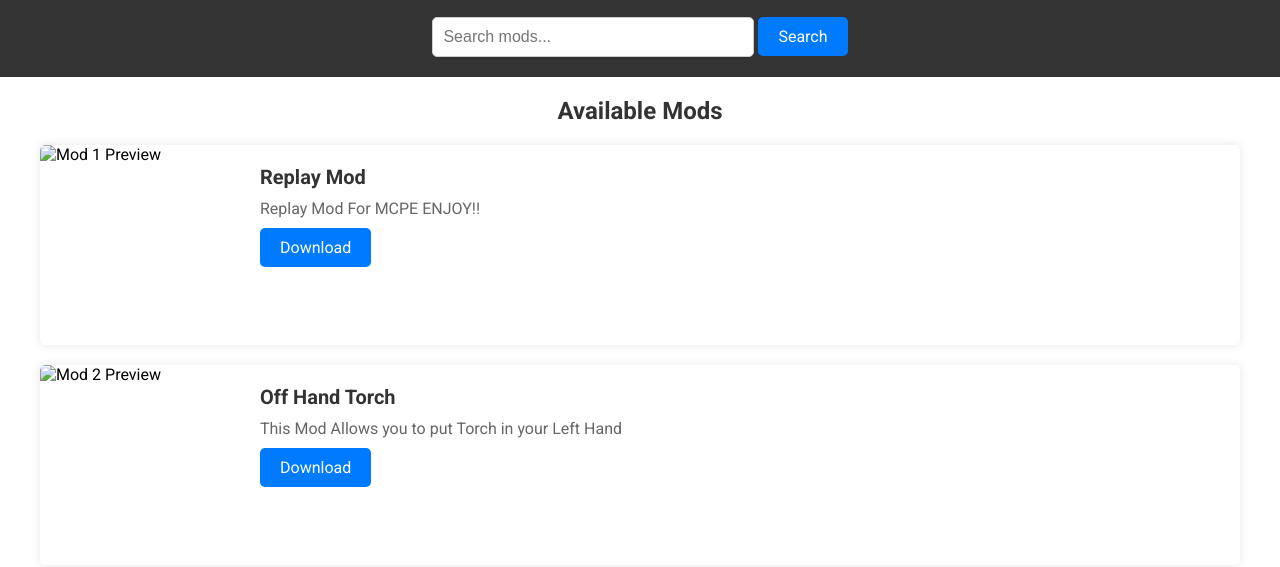
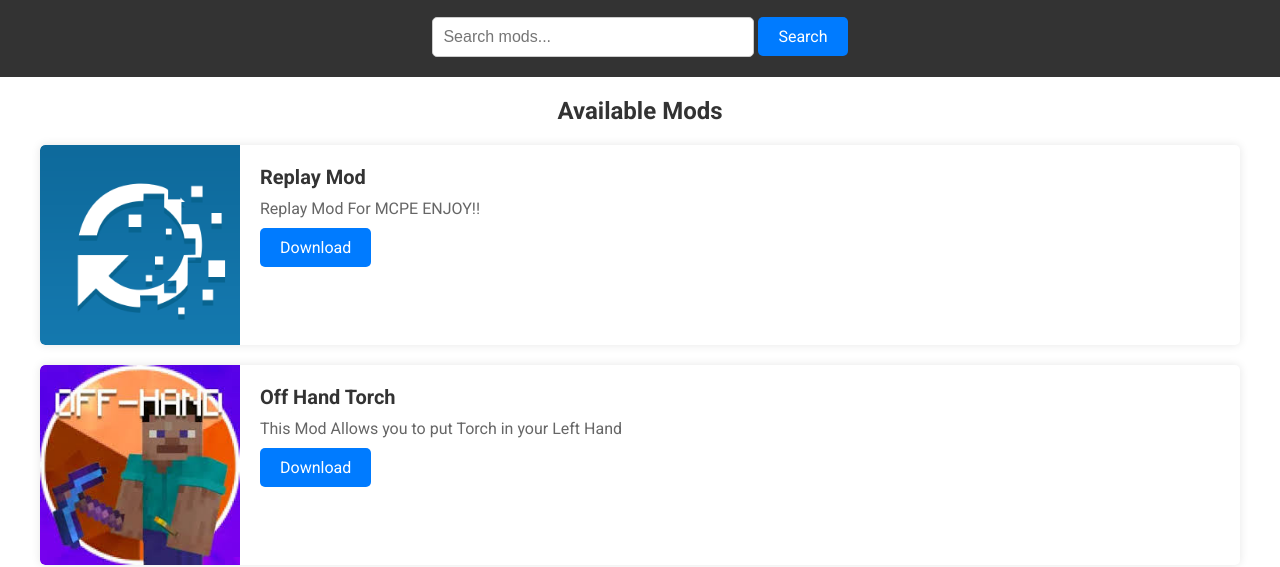
Before and after one commit to ExpertCraftMods/ExpertCraftMods, a plain HTML site: page index.html in a window 1280 px wide. Shown: the part 234-801 px from the top of the page. Drawn offline with Linux system fonts and the light colour scheme; a web font is replaced by a local one.

Commit message:
Update index.html

```diff
--- a/index.html
+++ b/index.html
@@ -24,7 +24,7 @@
         <div class="container">
             <h2>Available Mods</h2>
             <div class="mod-card">
-                <img src="images/replaymod.png" alt="Mod 1 Preview">
+                <img src="replaymod.png" alt="Mod 1 Preview">
                 <div class="mod-info">
                     <h3>Replay Mod</h3>
                     <p>Replay Mod For MCPE ENJOY!!</p>
@@ -32,7 +32,7 @@
                 </div>
             </div>
             <div class="mod-card">
-                <img src="images/images (4).jpeg" alt="Mod 2 Preview">
+                <img src="images (4).jpeg" alt="Mod 2 Preview">
                 <div class="mod-info">
                     <h3>Off Hand Torch</h3>
                     <p>This Mod Allows you to put Torch in your Left Hand</p>
```
